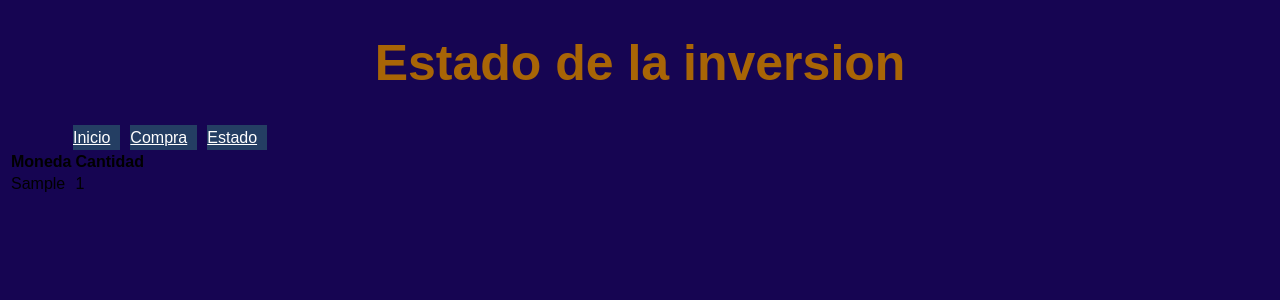
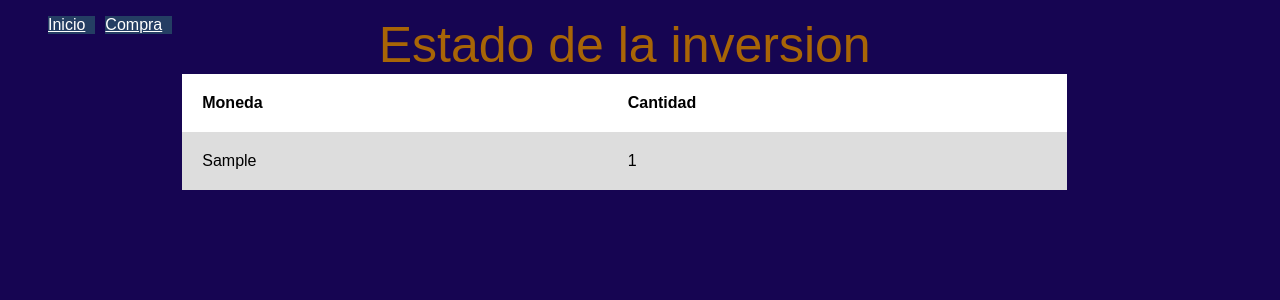
Before and after one commit to Matias2388/flask, a Flask app: page /estado in a window 1280 px wide. Shown: the top 300 px of the page. Run offline with Flask 2, Linux system fonts and the light colour scheme; tables that the repository leaves empty hold one stand-in row (values such as "Sample post").

Commit message:
actualizando css

```diff
--- a/Criptocambio/static/css/tabla.css
+++ b/Criptocambio/static/css/tabla.css
@@ -32,6 +32,7 @@
 	text-align: left;
 	border-collapse: collapse;
 	width: 70%;
+
 }
 
 
@@ -41,7 +42,7 @@
 
 }
 
-caption {
+caption,h1 {
   text-align: center;
   color: rgb(168, 101, 6);
   font-size: 50px;
--- a/Criptocambio/templates/estado.html
+++ b/Criptocambio/templates/estado.html
@@ -1,21 +1,16 @@
+{% from 'macros.html' import menu %}
 <!DOCTYPE html>
 <html lang="en">
 <head>
     <meta charset="UTF-8">
     <title>Estado</title>
-    <link rel="stylesheet" href="/static/css/styles.css">
+    <link rel="stylesheet" href="/static/css/tabla.css">
 </head>
 <body>
-    <h1 class="titulo_formulario">Estado de la inversion</h1>
-</body>
-<nav class="menu">
-    <ul>
-        <li><a  href="/">Inicio</a></li>
-        <li><a href="/consulta">Compra</a></li>
-        <li><a href="estado">Estado</a></li>
-    </ul>
-</nav>
+    {{ menu(self._TemplateReference__context.name) }}
+
     <table>
+        <caption>Estado de la inversion</caption>
         <tr>
             <th>Moneda</th>
             <th>Cantidad</th>
@@ -27,6 +22,5 @@
         </tr>
         {% endfor %}
     </table>
-</head>
-
+</body>
 </html>
```
